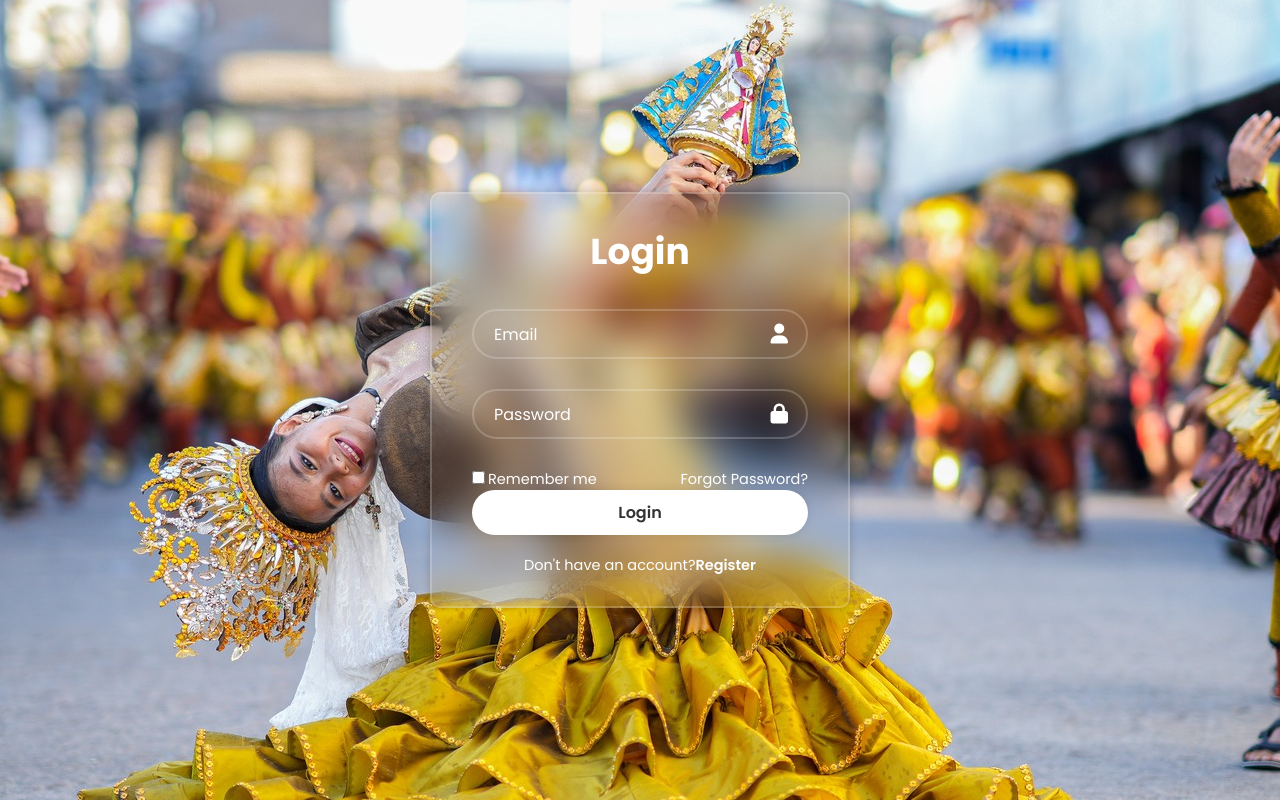
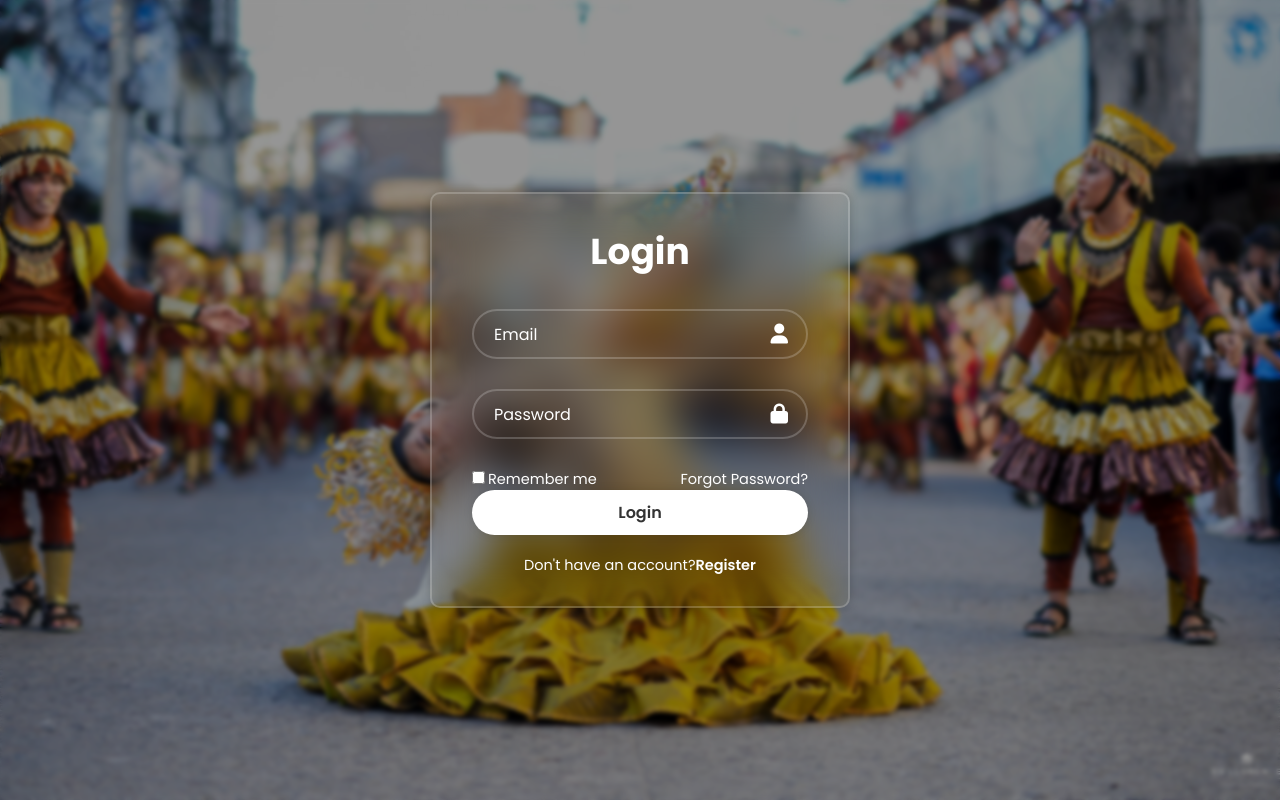
Before and after one commit to yuricynical/festival-calendar, a PHP site: page /main/log-in.php in a window 1280 px wide. Run offline with PHP 8.4, Linux system fonts and the light colour scheme.

Commit message:
fixed view bug: bg image scaling

```diff
--- a/main/log-in.php
+++ b/main/log-in.php
@@ -2,13 +2,12 @@
 <html lang="en">
 <head>
     <meta charset="UTF-8">
-    <link rel="stylesheet" type="text/css" href="https://cdnjs.cloudflare.com/ajax/libs/font-awesome/6.4.2/css/all.min.css" integrity="sha512-z3gLpd7yknf1YoNbCzqRKc4qyor8gaKU1qmn+CShxbuBusANI9QpRohGBreCFkKxLhei6S9CQXFEbbKuqLg0DA==" crossorigin="anonymous" referrerpolicy="no-referrer" />
-    <meta name="viewport" content="width=device-width, initial-scale=1.0">
     <link rel="stylesheet" href="../styles/login.css">
     <title>Log-in</title>
 </head>
 <body>
-    <div class="wrapper">
+    <div class="bg-wrapper">
+        <div class="login-wrapper">
             <form action="">
 
                 <h1>Login</h1>
@@ -36,6 +35,7 @@
 
             </form>
         </div>
+    </div>
 </body>
 </html>
 
--- a/styles/login.css
+++ b/styles/login.css
@@ -1,15 +1,28 @@
 @import "./main.css";
 
-body {
+.bg-wrapper {
   display: flex;
   justify-content: center;
   align-items: center;
-  min-height: 100vh;
+  height: 100vh;
   background: url("../assets/images/bg2.jpg") no-repeat;
   background-position: center;
+  background-size: cover;
 }
 
-.wrapper {
+.bg-wrapper::before {
+  content: "";
+  position: absolute;
+  top: 0;
+  left: 0;
+  width: 100%;
+  height: 100%;
+  background: rgba(0, 0, 0, 0.4); /* Darken effect */
+  backdrop-filter: blur(2px); /* Blur effect */
+  z-index: 1;
+}
+
+.login-wrapper {
   width: 420px;
   background: transparent;
   border: 2px solid rgba(255, 255, 255, 0.2);
@@ -18,18 +31,20 @@ body {
   backdrop-filter: blur(20px);
   border-radius: 10px;
   padding: 30px 40px;
+  z-index: 2;
 }
 
-.wrapper h1 {
+.login-wrapper h1 {
   font-size: 36px;
   text-align: center;
 }
-.wrapper .input-box {
+.login-wrapper .input-box {
   position: relative;
   width: 100%;
   height: 50px;
   margin: 30px 0;
 }
+
 .input-box input {
   width: 100%;
   height: 100%;
@@ -45,6 +60,7 @@ body {
 .input-box input::placeholder {
   color: #fff;
 }
+
 .input-box i {
   position: absolute;
   right: 20px;
@@ -53,7 +69,7 @@ body {
   font-size: 20px;
 }
 
-.wrapper .remember-forgot {
+.remember-forgot {
   display: flex;
   justify-content: space-between;
   font-size: 14.5px;
@@ -70,7 +86,7 @@ body {
 .remember-forgot a:hover {
   text-decoration: underline;
 }
-.wrapper .btn {
+.login-wrapper .btn {
   width: 100%;
   height: 45px;
   background: #fff;
@@ -83,7 +99,7 @@ body {
   color: #333;
   font-weight: 600;
 }
-.wrapper .register-link {
+.login-wrapper .register-link {
   font-size: 14.5px;
   text-align: center;
   margin-top: 20px;
--- a/styles/main.css
+++ b/styles/main.css
@@ -1,4 +1,5 @@
 @import url("https://fonts.googleapis.com/css2?family=Poppins:ital,wght@0,100;0,200;0,300;0,400;0,500;0,600;0,700;0,800;1,900&display=swap");
+@import url("https://cdnjs.cloudflare.com/ajax/libs/font-awesome/6.4.2/css/all.min.css");
 
 * {
   margin: 0;
```
Lines whose indentation alone changed are shown as unchanged.
